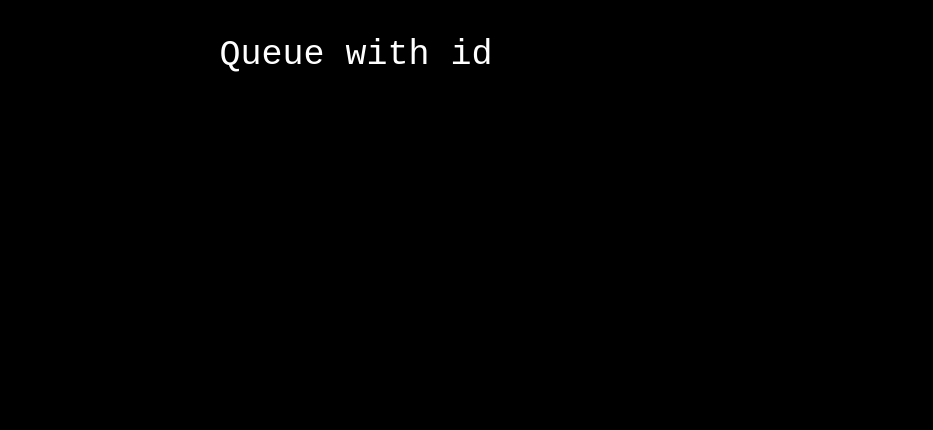
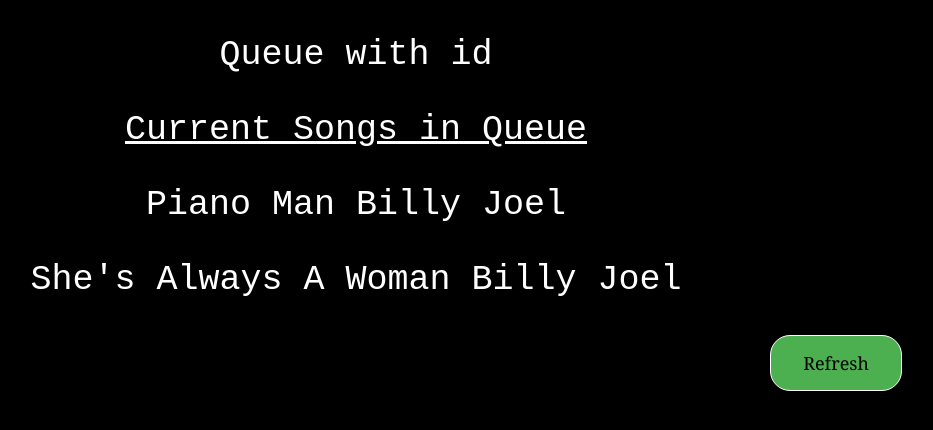
Before and after one commit to acohen89/CommunalQue, a React (Create React App) app: page /JoinQueue in a window 1280 px wide. Shown: the top 430 px of the page, without its empty margins (284-1217 px from the left). Built offline with nearby package versions, Linux system fonts and the light colour scheme.

Commit message:
Finished up ExistingQUe initial page

```diff
--- a/src/components/ExistingQueue.js
+++ b/src/components/ExistingQueue.js
@@ -1,11 +1,33 @@
-import React from 'react';
-import MainQue from "./MainQue";
+import React, {useState} from 'react';
+import firebase from "./firesbase";
+import Button from "./Button";
+import InQue from './InQue';
 const urlParams = new URLSearchParams(window.location.search);
+const db = firebase.firestore();
+const docRef = db.collection("Active Ques").doc(urlParams.get("queueID"));
+//TODO: need to get spotify auth form link still
 
 const ExistingQueue = () => {
+
+    // const [songs, setSongs] = useState([{id: "", title: "", artist: ""},
+    // {id: "", title: "", artist: ""}]);
+    const [songs, setSongs] = useState([{id: "123kf21", title: "Piano Man", artist: "Billy Joel"},
+    {id: "198213da", title: "She's Always A Woman", artist: "Billy Joel"}]);
+    const refresh = () => {
+        docRef.get().then((doc) => {
+            if (doc.exists) {
+              setSongs(songs => (songs = doc.data().songs))
+            } else { console.log("No such document!");}
+            }).catch((error) => {
+              console.log("Error getting document:", error);
+          });
+    }
     return (
         <div>
             <p>Queue with id {urlParams.get("queueID")}</p>
+            <p><u>Current Songs in Queue</u></p>
+            <InQue songs = {songs}/>
+            <Button text="Refresh" onClick={refresh}/>
         </div>
     )
 }
```
